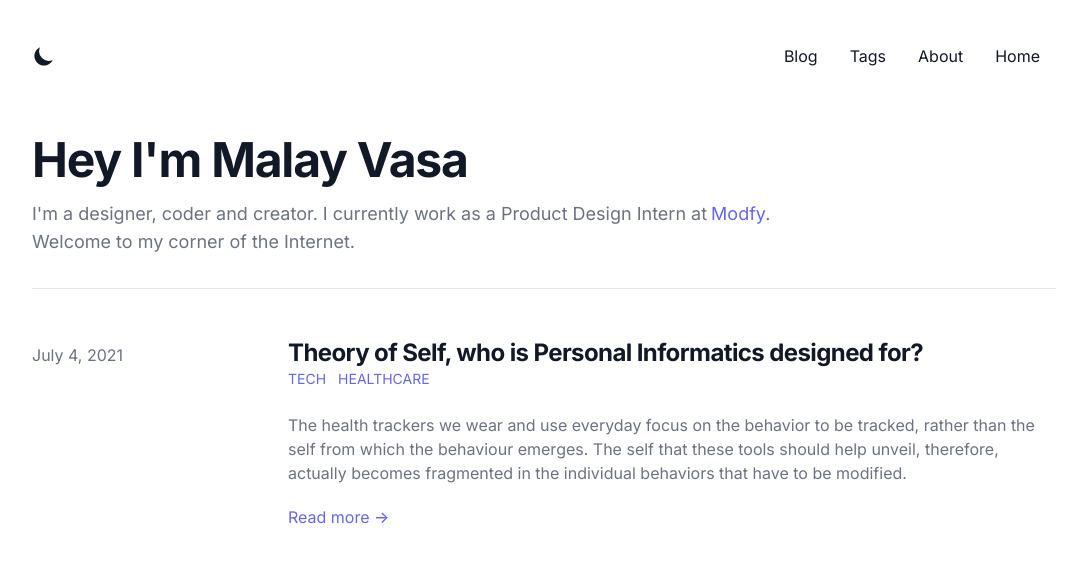
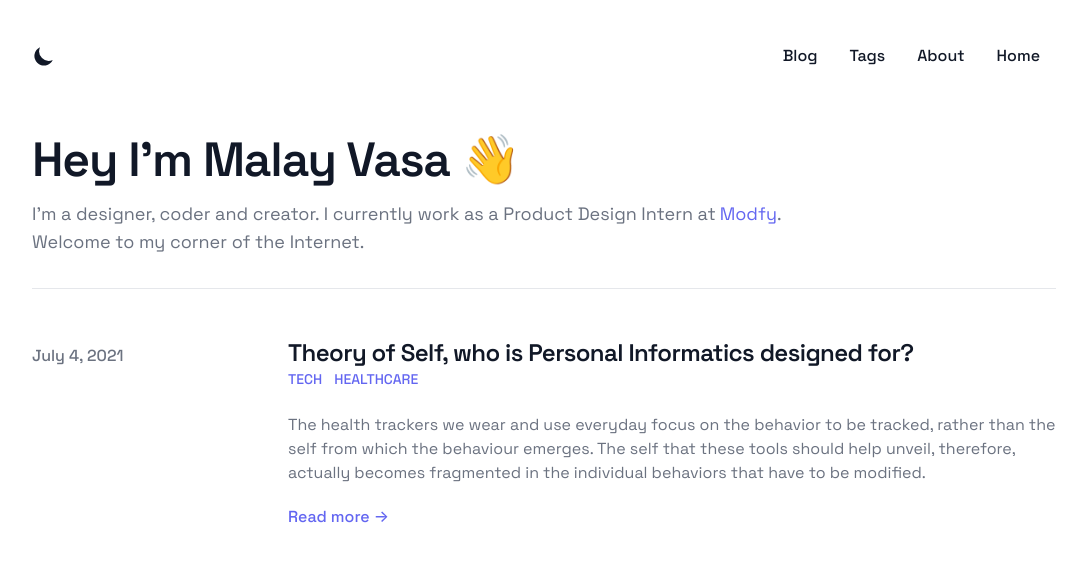
Before and after one commit to Malayvasa/blog-archived, a Next.js app: page / in a window 1280 px wide. Shown: the top 562 px of the page, without its empty margins (96-1183 px from the left). Built offline with nearby package versions, Linux system fonts and the light colour scheme; what @tailwindcss/typography would draw is missing.

Commit message:
Styling Update

```diff
--- a/components/MobileNav.js
+++ b/components/MobileNav.js
@@ -72,9 +72,9 @@ const MobileNav = () => {
               </div>
             ))}
           </div>
-          <div className="mt-72">
+          {/* <div className="mt-72">
             <Footer />
-          </div>
+          </div> */}
         </nav>
       </div>
     </div>
--- a/data/blog/personal-informatics.mdx
+++ b/data/blog/personal-informatics.mdx
@@ -81,5 +81,10 @@ This paradigm of looking at the self in Personal Informatics in the form of four
 
 ### References
 
-1. Li, I., Dey, A., and Forlizzi, J. A Stage-Based Model of Personal Informatics Systems. CHI 2010, 557–566. [https://doi.org/10.1145/1753326.1753409](https://doi.org/10.1145/1753326.1753409)
-2. Amon Rapp & Maurizio Tirassa (2017): Know Thyself: A Theory of the Self for Personal Informatics, Human–Computer Interaction [https://doi.org/10.1080/07370024.2017.1285704](https://doi.org/10.1080/07370024.2017.1285704)
+1. Li, I., Dey, A., and Forlizzi, J. A Stage-Based Model of Personal Informatics Systems. CHI 2010, 557–566.
+
+   [DOI Link](https://doi.org/10.1145/1753326.1753409)
+
+2. Amon Rapp & Maurizio Tirassa (2017): Know Thyself: A Theory of the Self for Personal Informatics, Human–Computer Interaction
+
+   [DOI Link](https://doi.org/10.1080/07370024.2017.1285704)
--- a/layouts/PostLayout.js
+++ b/layouts/PostLayout.js
@@ -4,6 +4,7 @@ import SectionContainer from '@/components/SectionContainer'
 import { BlogSeo } from '@/components/SEO'
 import Image from '@/components/Image'
 import Tag from '@/components/Tag'
+import Footer from '@/components/Footer'
 import siteMetadata from '@/data/siteMetadata'
 
 const editUrl = (fileName) => `${siteMetadata.siteRepo}/blob/master/data/blog/${fileName}`
@@ -29,7 +30,7 @@ export default function PostLayout({ children, frontMatter, next, prev }) {
                   <dt className="sr-only">Published on</dt>
                   <dd className="text-base font-medium leading-6 text-gray-500 dark:text-gray-400">
                     <time dateTime={date}>
-                      {new Date(date).toLocaleDateString(siteMetadata.locale, postDateTemplate)}
+                      🗓 {new Date(date).toLocaleDateString(siteMetadata.locale, postDateTemplate)}
                     </time>
                   </dd>
                 </div>
@@ -78,13 +79,13 @@ export default function PostLayout({ children, frontMatter, next, prev }) {
             </dl>
             <div className="divide-y divide-gray-200 dark:divide-gray-700 xl:pb-0 xl:col-span-3 xl:row-span-2">
               <div className="pt-10 pb-8 prose dark:prose-dark max-w-none">{children}</div>
-              <div className="pt-6 pb-6 text-sm text-gray-700 dark:text-gray-300">
+              {/* <div className="pt-6 pb-6 text-sm text-gray-700 dark:text-gray-300">
                 <Link href={discussUrl(slug)} rel="nofollow">
                   {'Discuss on Twitter'}
                 </Link>
                 {` • `}
                 <Link href={editUrl(fileName)}>{'View on GitHub'}</Link>
-              </div>
+              </div> */}
             </div>
             <footer>
               <div className="text-sm font-medium leading-5 divide-gray-200 xl:divide-y dark:divide-gray-700 xl:col-start-1 xl:row-start-2">
@@ -136,6 +137,9 @@ export default function PostLayout({ children, frontMatter, next, prev }) {
             </footer>
           </div>
         </div>
+        <div>
+          <Footer />
+        </div>
       </article>
     </SectionContainer>
   )
--- a/pages/_document.js
+++ b/pages/_document.js
@@ -28,6 +28,10 @@ class MyDocument extends Document {
             rel="stylesheet"
           />
           <link
+            href="https://fonts.googleapis.com/css2?family=Space+Grotesk:wght@300;400;500;600&display=swap"
+            rel="stylesheet"
+          ></link>
+          <link
             rel="stylesheet"
             href="https://cdn.jsdelivr.net/npm/katex@0.13.11/dist/katex.min.css"
             integrity="sha384-Um5gpz1odJg5Z4HAmzPtgZKdTBHZdw8S29IecapCSB31ligYPhHQZMIlWLYQGVoc"
--- a/pages/blog.js
+++ b/pages/blog.js
@@ -44,6 +44,7 @@ export default function Blog({ posts, initialDisplayPosts, pagination }) {
                     <dt className="sr-only">Published on</dt>
                     <dd className="text-base font-medium leading-6 text-gray-500 dark:text-gray-400">
                       <time dateTime={date}>
+                        {'🗓 '}
                         {new Date(date).toLocaleDateString(siteMetadata.locale, postDateTemplate)}
                       </time>
                     </dd>
--- a/pages/index.js
+++ b/pages/index.js
@@ -24,7 +24,7 @@ export default function Home({ posts }) {
       <div className="divide-y divide-gray-200 dark:divide-gray-700">
         <div className="pt-6 pb-8">
           <h1 className="text-2xl md:text-5xl mb-4 font-extrabold tracking-tight text-gray-900 dark:text-gray-100">
-            Hey I'm Malay Vasa
+            Hey I'm Malay Vasa 👋
           </h1>
           <p className="text-lg max-w-3xl text-gray-500 dark:text-gray-400">
             I'm a designer, coder and creator. I currently work as a Product Design Intern at
--- a/tailwind.config.js
+++ b/tailwind.config.js
@@ -17,7 +17,7 @@ module.exports = {
         14: '3.5rem',
       },
       fontFamily: {
-        sans: ['Inter', ...defaultTheme.fontFamily.sans],
+        sans: ['Space Grotesk', ...defaultTheme.fontFamily.sans],
       },
       colors: {
         blue: colors.indigo,
```
